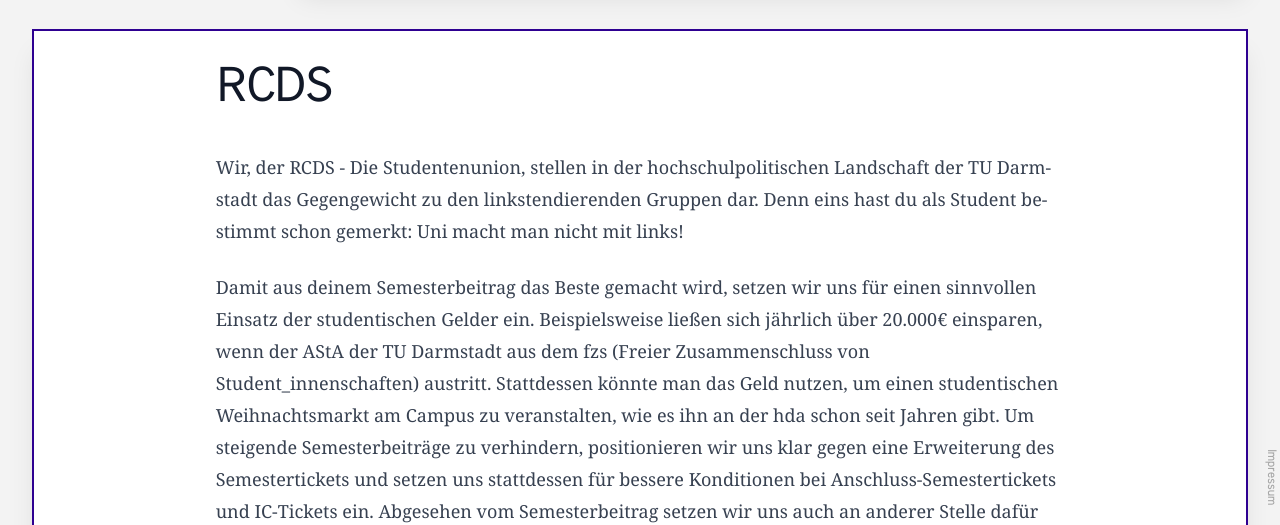
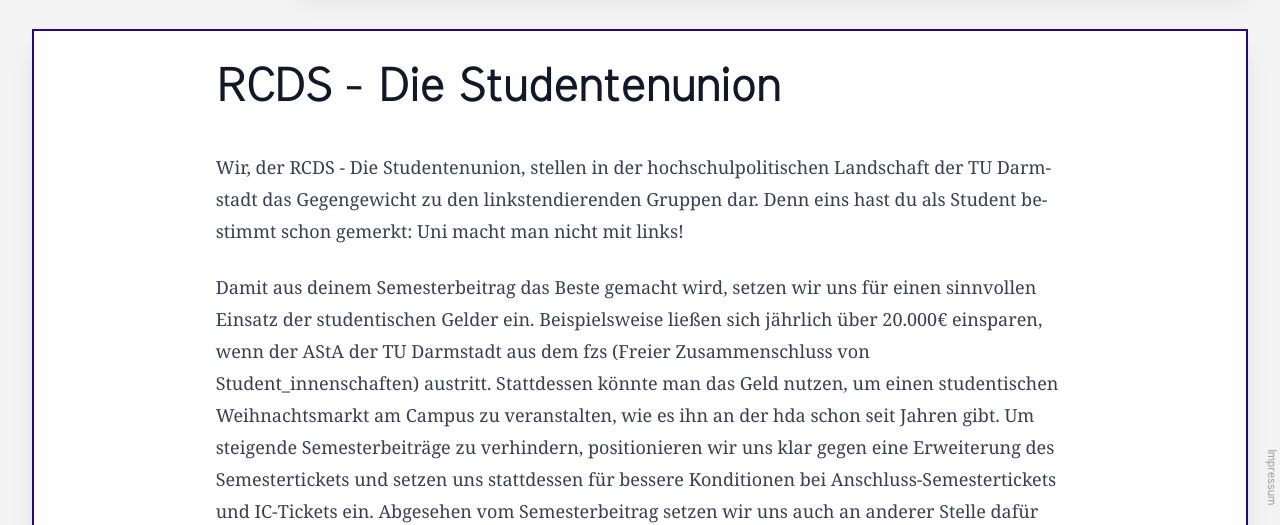
Before and after one commit to timll/wahlwebsite, a website: page src/wer/rcds/index.html in a window 1280 px wide. Shown: the part 291-816 px from the top of the page. Drawn offline with Linux system fonts and the light colour scheme; files whose address does not match are found by name; a web font is replaced by a local one.

Commit message:
small fixes

```diff
--- a/src/wer/rcds/index.html
+++ b/src/wer/rcds/index.html
@@ -54,7 +54,7 @@
         <main class="bg-white border-2 border-purple shadow sm:shadow-lg md:shadow-lg lg:shadow-xl xl:shadow-xl">
             <div class="container mx-auto resp-pad">
                 <article class="prose prose-lg mx-auto">
-                    <h1>RCDS</h1>
+                    <h1>RCDS - Die Studentenunion</h1>
 
                     <p>
                         Wir, der RCDS - Die Studentenunion, stellen in der hochschulpolitischen Landschaft der TU
```
Also changed, not shown: src/wer/sds/index.html (+1 -1 lines).
